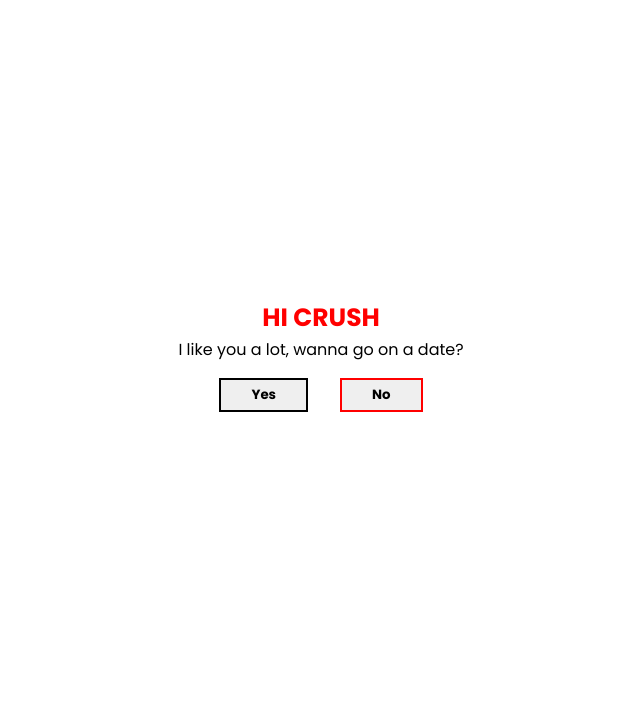
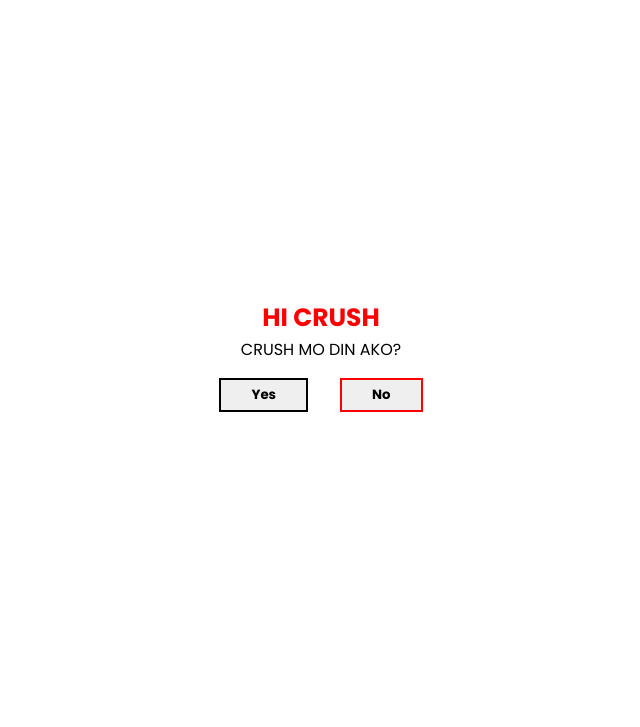
Before and after one commit to Arjh4y/proposal-rolan, a plain HTML site: page index.html in a window 1280 px wide. Shown: the part 5-732 px from the top of the page, without its empty margins (319-959 px from the left). Drawn offline with Linux system fonts and the light colour scheme.

Commit message:
Update index.html

```diff
--- a/index.html
+++ b/index.html
@@ -35,7 +35,7 @@
 				<div class="ask">
 
 												<p> <span class="crush">HI CRUSH</span> <br>
-																I like you a lot, wanna go on a date?</p>
+																CRUSH MO DIN AKO?</p>
 								<div class="btn">
 <a href="yes.html"><button id="btn1">Yes</button>		</a>			    <button id="btn2">No</button>
 								</div>
```
